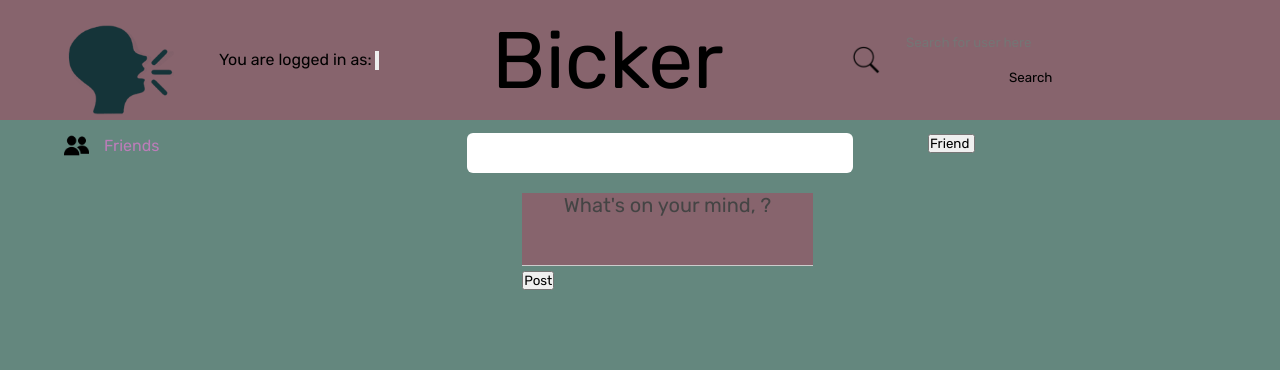
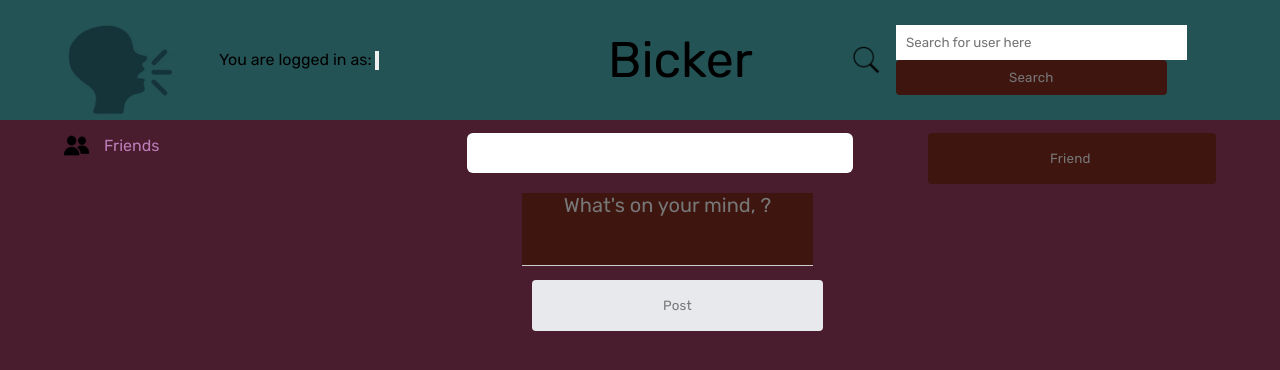
Before and after one commit to kwo20/Group1, a Flask app: template templates/frontpage.html in a window 1280 px wide. Shown: the top 370 px of the page. Run offline with Flask 2, Linux system fonts and the light colour scheme; the template is opened without the code that fills it, so the values that code supplies are empty.

Commit message:
Update .css for new design

```diff
--- a/static/stylefront.css
+++ b/static/stylefront.css
@@ -5,14 +5,14 @@
 }
 
 body{
-    background: #64877e;
+    background: #491c2e;
 }
 
 nav{
     display: flex;
     align-items: center;
     justify-content: space-between;
-    background: #87646d;
+    background: #245356;
     padding: 5px 5%;
     position: sticky;
     top: 0;
@@ -40,8 +40,9 @@ nav{
 }
 
 .nav-middle{
-    font-size: 80px;
-    text-align: center;
+    font-size: 50px;
+    position: absolute;
+    left: 47.5%;
 }
 
 .nav-right img{
@@ -49,18 +50,55 @@ nav{
     margin-right: 15px;
 }
 
+.friendbutton{
+    width: 100%;
+    border: none;
+    padding: 18px;
+    font-family: 'Rubik', sans-serif;
+    cursor: pointer;
+    background: #3f150f;
+    color: #777;
+    border-top-right-radius: 4px;
+    border-top-left-radius: 4px;
+    border-bottom-left-radius: 4px;
+    border-bottom-right-radius: 4px;
+    letter-spacing: 0.2px;
+    outline: 0;
+    transition: all .3s;
+    text-align: center;
+}
+
+.searchbutton{
+    width: 100%;
+    border: none;
+    padding: 18px;
+    font-family: 'Rubik', sans-serif;
+    cursor: pointer;
+    background: #3f150f;
+    color: #777;
+    border-top-right-radius: 4px;
+    border-top-left-radius: 4px;
+    border-bottom-left-radius: 4px;
+    border-bottom-right-radius: 4px;
+    letter-spacing: 0.2px;
+    outline: 0;
+    transition: all .3s;
+    text-align: center;
+}
+
 .search-box{
-    background: transparent;
+
     width: 350px;
     border-radius: 20px;
     display: flex;
     align-items: center;
     padding: 0 15px;
+    background: transparent;
 }
 
 .search-box input{
     width: 100%;
-    background: transparent;
+
     padding: 10px;
     outline: none;
     border: 0;
@@ -137,7 +175,7 @@ nav{
     border: 0;
     outline: 0;
     border-bottom: 1px solid #ccc;
-    background: #87646d;
+    background: #3f150f;
     text-align: center;
     font-size: 20px;
     resize: none;
@@ -145,7 +183,7 @@ nav{
 }
 
 .post-input-container textarea::placeholder{
-    color: #444444;
+    color: #777;
 }
 
 .post-container{
@@ -173,6 +212,25 @@ nav{
     text-decoration: none;
 }
 
+.postsubmit{
+    width: 100%;
+    border: none;
+    padding: 18px;
+    font-family: 'Rubik', sans-serif;
+    cursor: pointer;
+    background: #e8e9ec;
+    color: #777;
+    border-top-right-radius: 4px;
+    border-top-left-radius: 4px;
+    border-bottom-left-radius: 4px;
+    border-bottom-right-radius: 4px;
+    letter-spacing: 0.2px;
+    outline: 0;
+    transition: all .3s;
+    text-align: center;
+    align-items: center;
+    margin: 10px;
+}
 .post-row{
     display: flex;
     align-items: center;
```
Also changed, not shown: other parts of static/stylefront.css (+54 -0 lines), static/style.css (+23 -1 lines).
